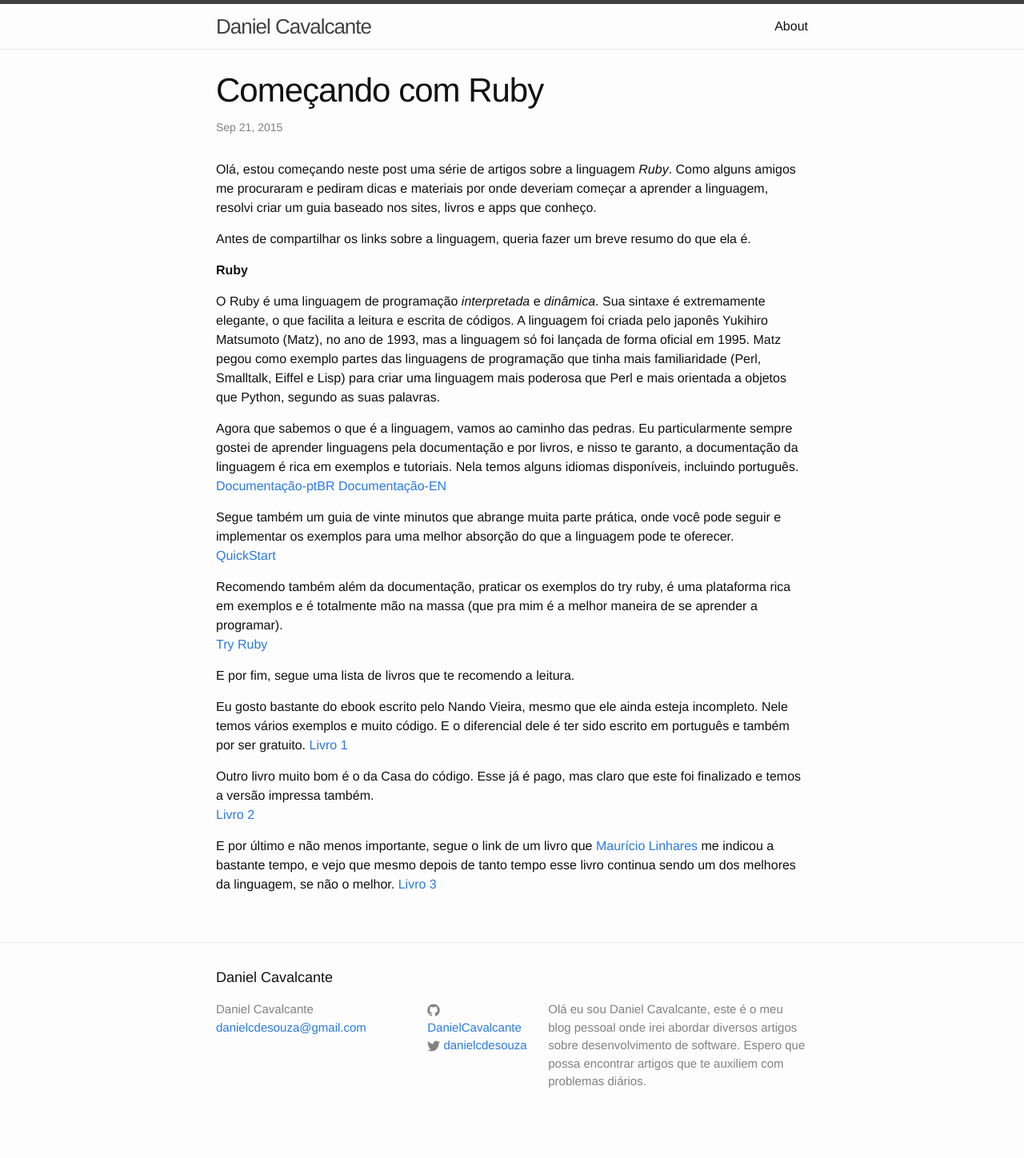
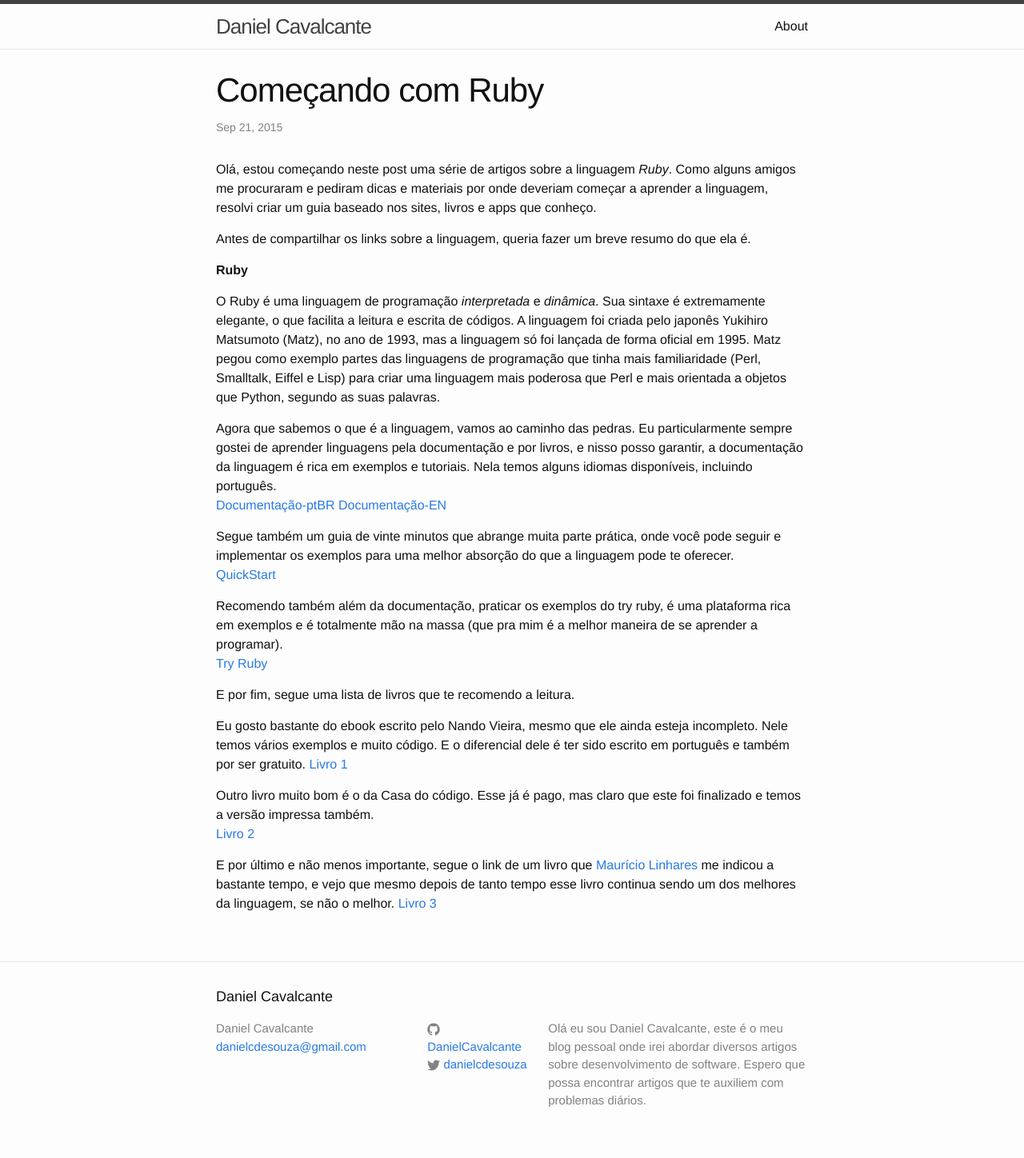
Before and after one commit to DanielCavalcante/danielcavalcante.github.io, a Jekyll site: the page built from _posts/2015-09-21-comecando-com-ruby.markdown, in a window 1280 px wide. Shown: the whole page at 80% size. Built offline with Jekyll 4.4.1, drawn with Linux system fonts in a browser that asks for light colours; Markdown is read by kramdown in place of the engine named in the settings; before the commit the page ends 1424 px from its top, so only the background shows below that.

Commit message:
edit post

```diff
--- a/_posts/2015-09-21-comecando-com-ruby.markdown
+++ b/_posts/2015-09-21-comecando-com-ruby.markdown
@@ -13,7 +13,7 @@ Antes de compartilhar os links sobre a linguagem, queria fazer um breve resumo d
 O Ruby é uma linguagem de programação *interpretada* e *dinâmica*. Sua sintaxe é extremamente elegante, o que facilita a leitura e escrita de códigos.
 A linguagem foi criada pelo japonês Yukihiro Matsumoto (Matz), no ano de 1993, mas a linguagem só foi lançada de forma oficial em 1995. Matz pegou como exemplo partes das linguagens de programação que tinha mais familiaridade (Perl, Smalltalk, Eiffel e Lisp) para criar uma linguagem mais poderosa que Perl e mais orientada a objetos que Python, segundo as suas palavras.
 
-Agora que sabemos o que é a linguagem, vamos ao caminho das pedras. Eu particularmente sempre gostei de aprender linguagens pela documentação e por livros, e nisso te garanto, a documentação da linguagem é rica em exemplos e tutoriais. Nela temos alguns idiomas disponíveis, incluindo português.
+Agora que sabemos o que é a linguagem, vamos ao caminho das pedras. Eu particularmente sempre gostei de aprender linguagens pela documentação e por livros, e nisso posso garantir, a documentação da linguagem é rica em exemplos e tutoriais. Nela temos alguns idiomas disponíveis, incluindo português.
 <br />
 [Documentação-ptBR](https://www.ruby-lang.org/pt/)
 [Documentação-EN](https://www.ruby-lang.org/en/)
```
